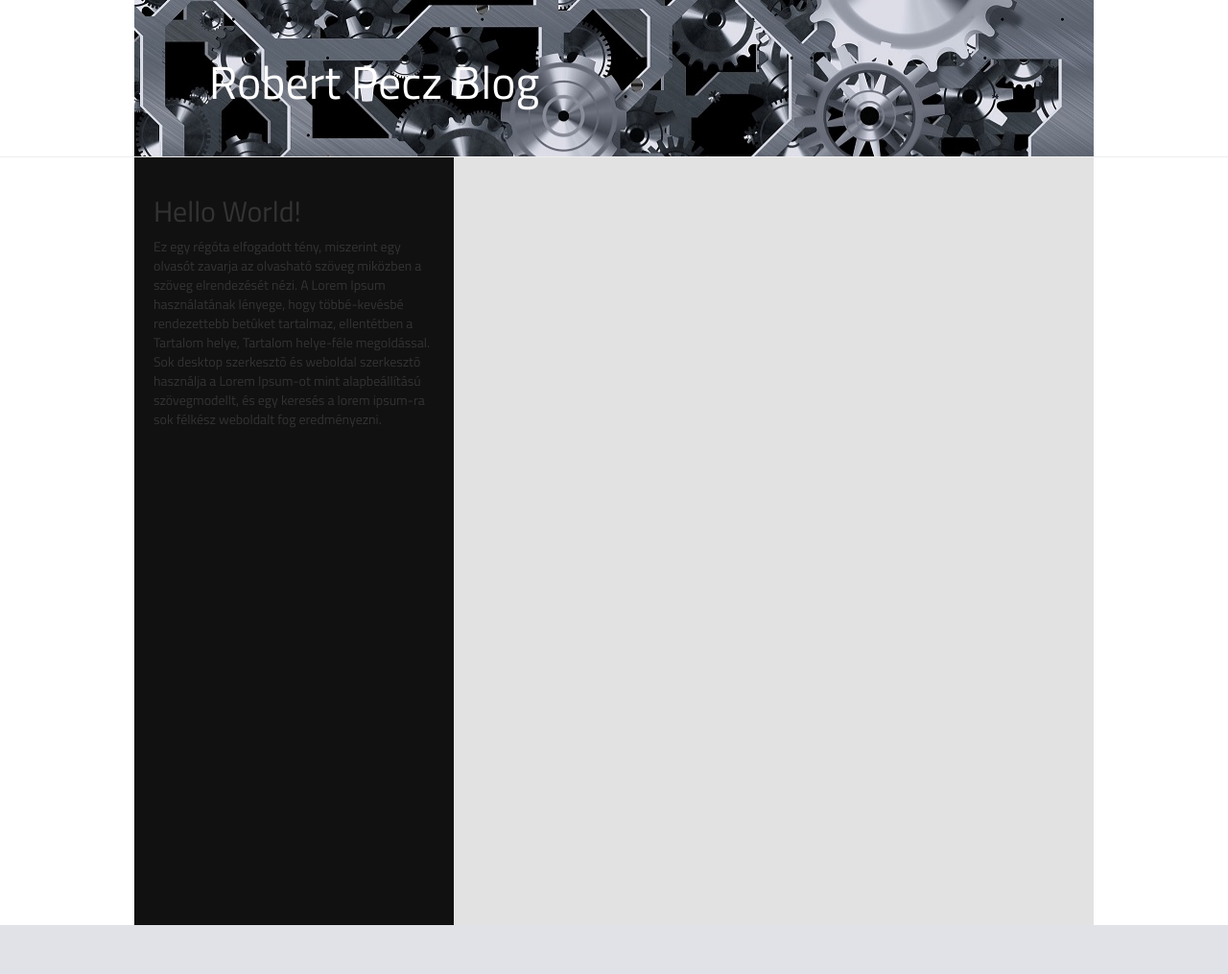
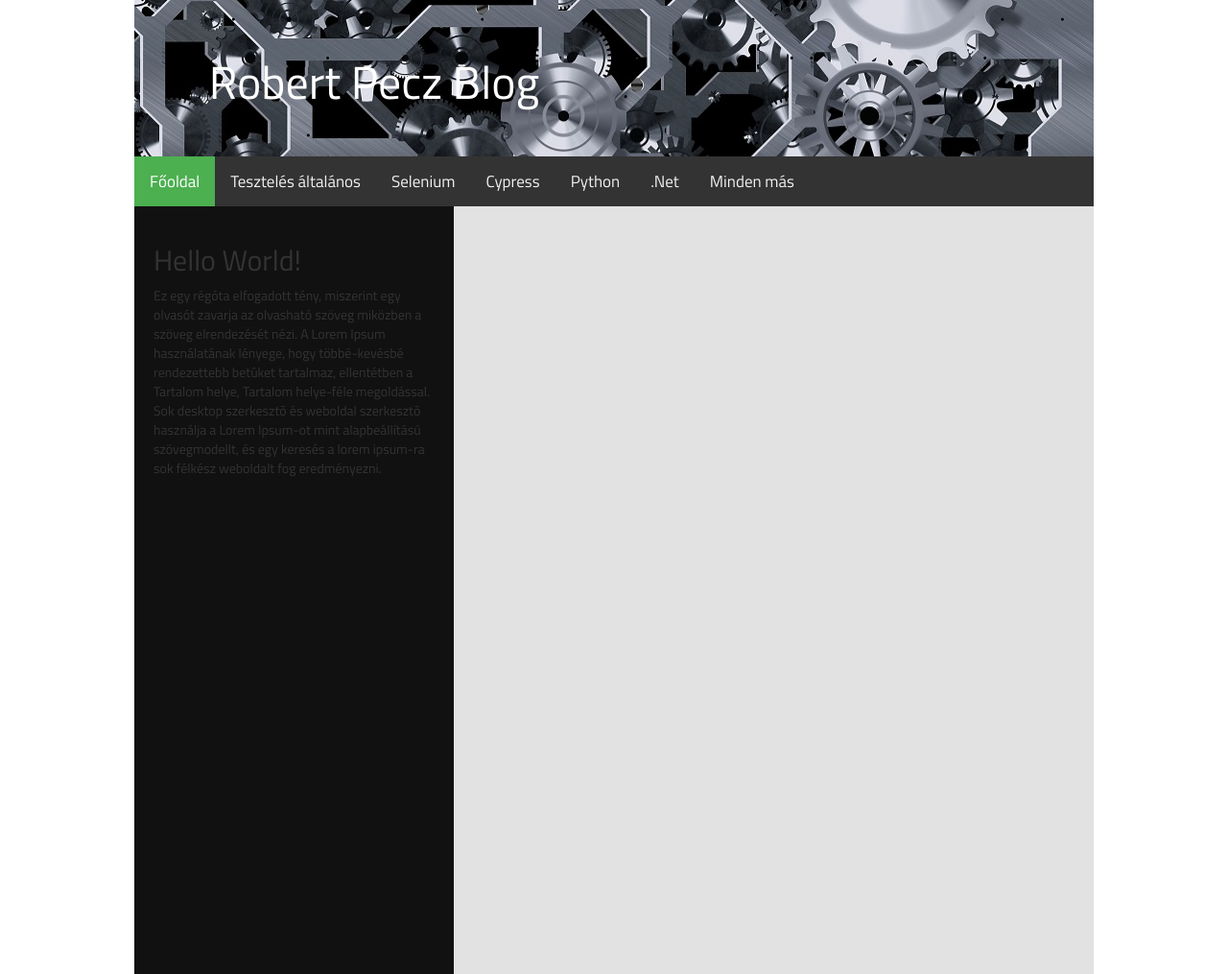
Before and after one commit to RobertPecz/my-first-blog, a Django app: page / in a window 1280 px wide. Shown: the whole page at 96% size. Before the commit the page ends 964 px from the top, so only its background shows below. Run offline with Django 3.2, Linux system fonts and the light colour scheme; data that the repository does not hold is empty; some libraries are stand-ins or nearby versions.

Commit message:
Add topnav bar with links

```diff
--- a/blog/static/css/blog.css
+++ b/blog/static/css/blog.css
@@ -13,6 +13,7 @@ body {
     background-attachment: fixed;
     background-position: center top;
     margin: 0;
+    border-bottom: 0px solid #eee;
 }
 
     .page-header h1, .page-header h1 a, .page-header h1 a:visited, .page-header h1 a:active {
@@ -77,3 +78,31 @@ h1, h2, h3, h4 {
 .row{
     display: block;
 }
+/* Add a black background color to the top navigation */
+.topnav {
+    background-color: #333;
+    overflow: hidden;
+    margin: 0 -15px 0 -15px;
+}
+
+    /* Style the links inside the navigation bar */
+    .topnav a {
+        float: left;
+        color: #f2f2f2;
+        text-align: center;
+        padding: 14px 16px;
+        text-decoration: none;
+        font-size: 17px;
+    }
+
+        /* Change the color of links on hover */
+        .topnav a:hover {
+            background-color: #ddd;
+            color: black;
+        }
+
+        /* Add a color to the active/current link */
+        .topnav a.active {
+            background-color: #4CAF50;
+            color: white;
+        }
--- a/blog/templates/blog/base.html
+++ b/blog/templates/blog/base.html
@@ -12,6 +12,15 @@
         <h1><a href="/">Robert Pecz Blog</a></h1>
     </div>
     <div class="content container">
+        <div class="topnav">
+            <a class="active" href="/">Főoldal</a>
+            <a href="/tag/altalanos">Tesztelés általános</a>
+            <a href="/tag/selenium">Selenium</a>
+            <a href="/tag/cypress">Cypress</a>
+            <a href="/tag/python">Python</a>
+            <a href="/tag/net">.Net</a>
+            <a href="/tag/egyeb">Minden más</a>
+        </div>
         <div class="row">
             <div class="col-md-9">
                 <div class="sidebar-text">
```
